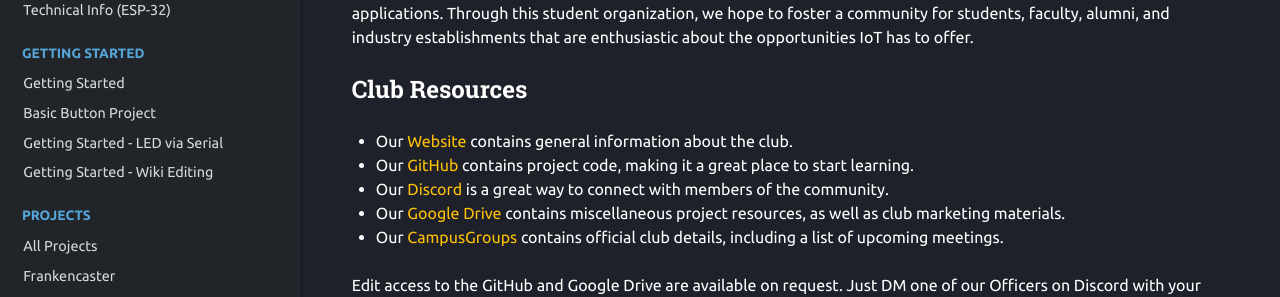
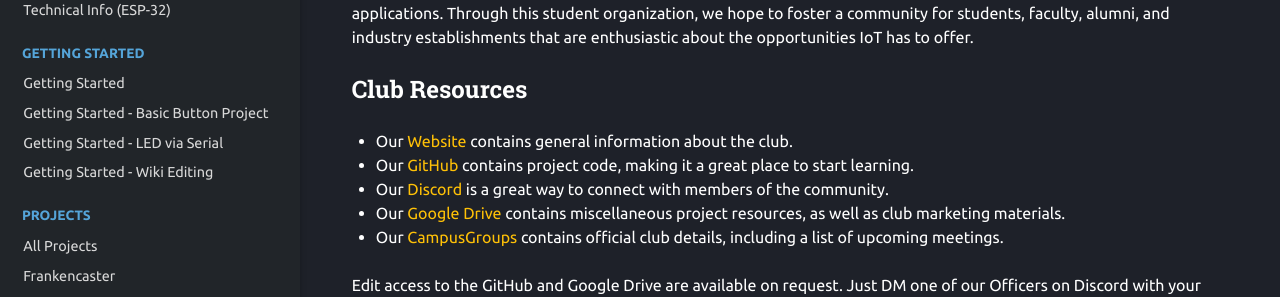
Before and after one commit to Norse-IoT/Wiki, an MkDocs documentation site: the page built from docs/index.md, in a window 1280 px wide. Shown: the part 177-474 px from the top of the page. Built offline with MkDocs 1.6.1, drawn with Linux system fonts in a browser that asks for light colours; nearby versions of some CDN libraries.

Commit message:
Update basic-button.md

```diff
--- a/docs/getting-started/basic-button.md
+++ b/docs/getting-started/basic-button.md
@@ -1,4 +1,4 @@
-# Basic Button Project
+# Getting Started - Basic Button Project
 
 This is basic; More detail should go here later.
 
```
